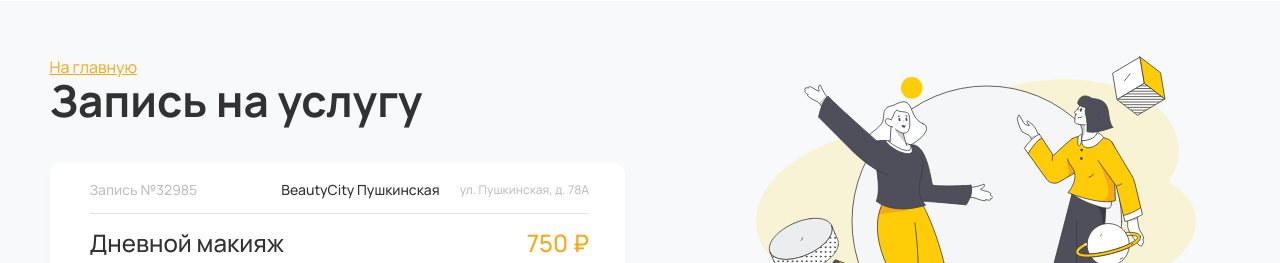
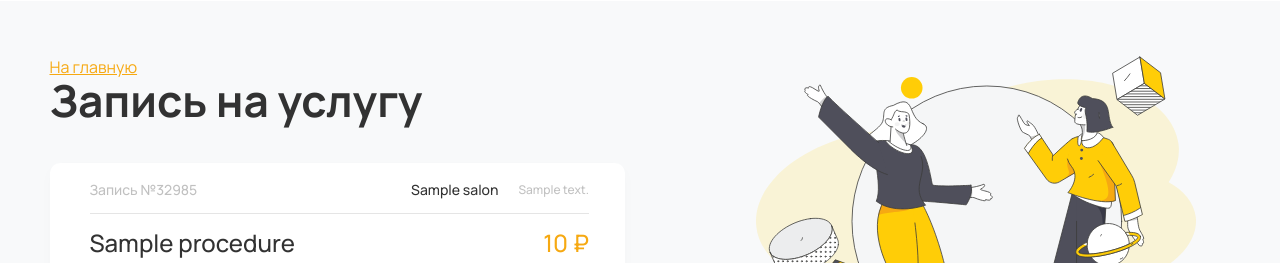
Before and after one commit to permsky/beauty_city, a Django app: template beauty_salon/templates/serviceFinally.html in a window 1280 px wide. Shown: the part 79-342 px from the top of the page. Run offline with Django 4.2, Linux system fonts and the light colour scheme; tables that the repository leaves empty hold one stand-in row (values such as "Sample post"); the template is opened without the code that fills it: values that come from a table or form of the project are taken from there, most other values are stand-ins (such as "Sample title", 1, 10 or a date in 2020); grey boxes marked "Sample" are stand-in pictures; parts of the project's set-up code (start-up, migrations or seed data) failed here and were passed over.

Commit message:
Application display.

```diff
--- a/beauty_salon/templates/serviceFinally.html
+++ b/beauty_salon/templates/serviceFinally.html
@@ -122,19 +122,25 @@
 								<div class="serviceFinally__form_header fic">
 									<span class="serviceFinally__form_header__number">Запись №32985</span>
 									<div class="serviceFinally__form_header__item fic">
-										<div class="serviceFinally__form_header__service">BeautyCity Пушкинская</div>
-										<div class="serviceFinally__form_header__address">ул. Пушкинская, д. 78А</div>
+										<div class="serviceFinally__form_header__service">{{ salon.name }}</div>
+										<div class="serviceFinally__form_header__address">{{ salon.address }}</div>
 									</div>
 								</div>
 								<div class="serviceFinally__form_content">
 									<div class="serviceFinally__form_content__block fic">
-										<div class="serviceFinally__form_content__title">Дневной макияж</div>
-										<div class="serviceFinally__form_content__price">750 ₽</div>
+										<div class="serviceFinally__form_content__title">{{ service.name }}</div>
+										<div class="serviceFinally__form_content__price">{{ price }} ₽</div>
 									</div>
 									<div class="serviceFinally__form_content__block fic">
 										<div class="serviceFinally__form_content__items fic">
-										  	<img src="{% static 'img/masters/avatar/vizajist1.svg' %}" alt="avatar" class="accordion__block_img">
-										  	<div class="accordion__block_master">Елена Грибнова</div>
+
+                        {% if master.photo %}
+										      <img src="{{ master.photo.url }}" alt="avatar" class="accordion__block_img">
+                        {% else %}
+                          <img src="{% static '/img/acc.svg' %}" alt="avatar" class="accordion__block_img">
+                        {% endif %}
+
+										  	<div class="accordion__block_master">{{ master.name }}</div>
 									    </div>
 									    <div class="serviceFinally__form_content__item fic">
 											<div class="serviceFinally__form_content__time">16:30</div>
```
